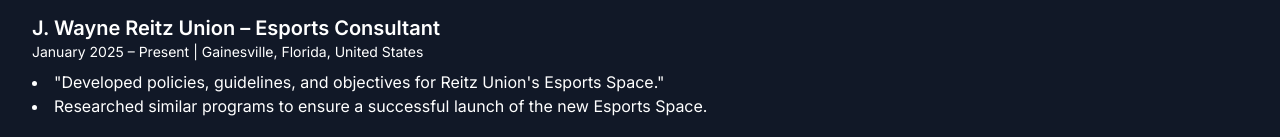
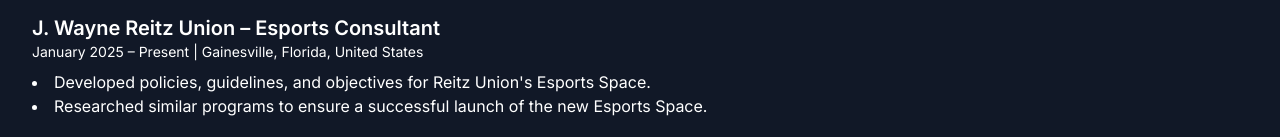
Before and after one commit to daa729/daa729.github.io, a Next.js app: page /resume in a window 1280 px wide. Shown: the part 722-859 px from the top of the page. Built offline with nearby package versions, Linux system fonts and the light colour scheme.

Commit message:
{} prevent security errors

```diff
--- a/src/app/page.tsx
+++ b/src/app/page.tsx
@@ -45,7 +45,7 @@
           />
           <div className="max-w-lg text-gray-300">
             <p className="mb-4">
-              "Hi, I'm Anderson—a recent Computer Science graduate from the University of Florida. I specialize in software engineering, game development, and collegiate esports."
+              {"Hi, I'm Anderson—a recent Computer Science graduate from the University of Florida. I specialize in software engineering, game development, and collegiate esports."}
             </p>
             <p>
               I enjoy building interactive experiences and innovative applications. Explore my work below.
--- a/src/app/resume/page.tsx
+++ b/src/app/resume/page.tsx
@@ -62,7 +62,7 @@
             <h3 className="text-xl font-semibold">J. Wayne Reitz Union – Esports Consultant</h3>
             <p className="text-sm">January 2025 – Present | Gainesville, Florida, United States</p>
             <ul className="list-disc list-inside mt-2">
-              <li>"Developed policies, guidelines, and objectives for Reitz Union's Esports Space."</li>
+              <li>{"Developed policies, guidelines, and objectives for Reitz Union's Esports Space."}</li>
               <li>Researched similar programs to ensure a successful launch of the new Esports Space.</li>
             </ul>
           </article>
```
